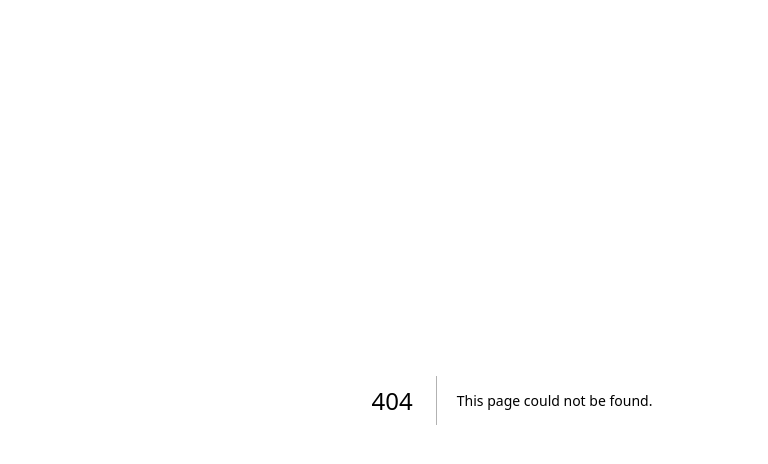
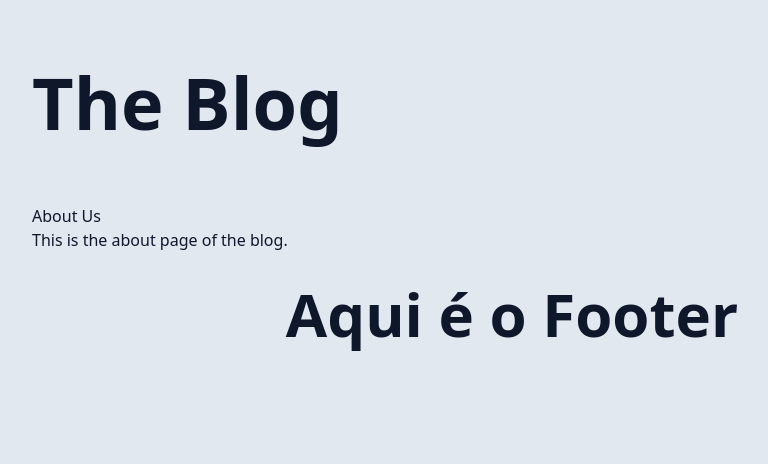
Before and after one commit to JoaoAJRomao/blog, a Next.js app: page /about in a window 1280 px wide. Before the commit this address had no page. Shown: the top 464 px of the page, without its empty margins (128-896 px from the left). Built offline with nearby package versions, Linux system fonts and the light colour scheme.

Commit message:
Sobre layout.tsx (root) e Metadata do Next para title e description

```diff
--- /dev/null
+++ b/src/app/about/page.tsx
@@ -0,0 +1,15 @@
+import { Metadata } from "next";
+
+export const metadata: Metadata = {
+  title: "About",
+  description: "Learn more about The blog and its mission.",
+};
+
+export default function AboutPage() {
+  return (
+    <div>
+      <h1>About Us</h1>
+      <p>This is the about page of the blog.</p>
+    </div>
+  );
+}
--- a/src/app/layout.tsx
+++ b/src/app/layout.tsx
@@ -1,8 +1,13 @@
 import type { Metadata } from 'next';
 import './globals.css';
+import { Container } from '@/components/Container';
+import { Header } from '@/components/Header';
 
 export const metadata: Metadata = {
-  title: 'The blog - Este é um blog com Next.js',
+  title: {
+    default: 'The blog - Este é um blog com Next.js',
+    template: '%s | The blog',
+  },
   description: 'Essa seria a descrição do meu blog',
 };
 
@@ -13,7 +18,15 @@ type RootLayoutProps = {
 export default function RootLayout({ children }: Readonly<RootLayoutProps>) {
   return (
     <html lang='PT-BR'>
-      <body>{children}</body>
+      <body>
+        <Container>
+          <Header />
+          {children}
+          <footer>
+            <p className='text-6xl font-bold text-center py-8'>Aqui é o Footer</p>
+          </footer>
+        </Container>
+      </body>
     </html>
   );
 }
--- a/src/app/page.tsx
+++ b/src/app/page.tsx
@@ -1,5 +1,3 @@
-import { Container } from '@/components/Container';
-import { Header } from '@/components/Header';
 import { PostFeatured } from '@/components/PostFeatured';
 import PostList from '@/components/PostsList';
 import { SpinLoader } from '@/components/SpinLoader';
@@ -7,17 +5,13 @@ import { Suspense } from 'react';
 
 export default async function HomePage() {
   return (
-    <Container>
-      <Header />
+    <>
       <Suspense fallback={<SpinLoader />}>
         <PostFeatured />
       </Suspense>
       <Suspense fallback={<SpinLoader />}>
         <PostList />
       </Suspense>
-      <footer>
-        <p className='text-6xl font-bold text-center py-8'>Aqui é o Footer</p>
-      </footer>
-    </Container>
+    </>
   );
 }
```
